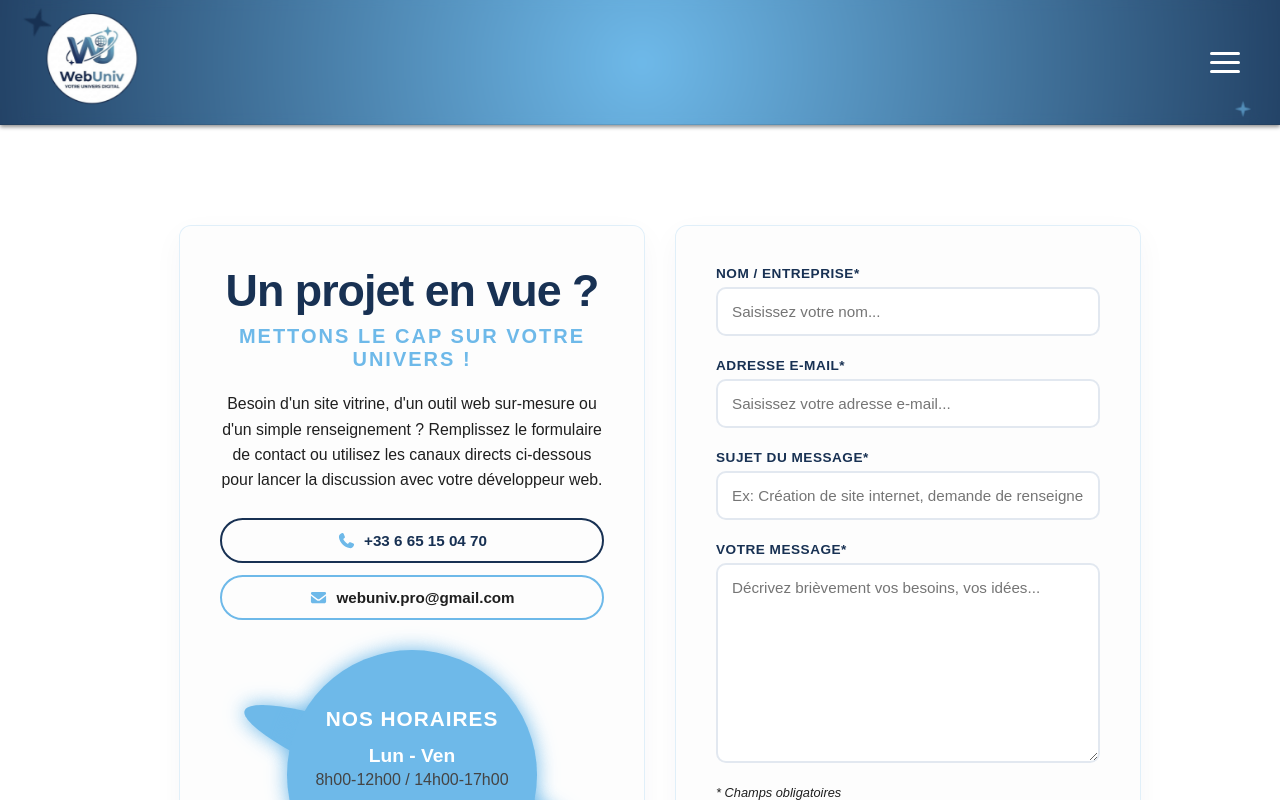
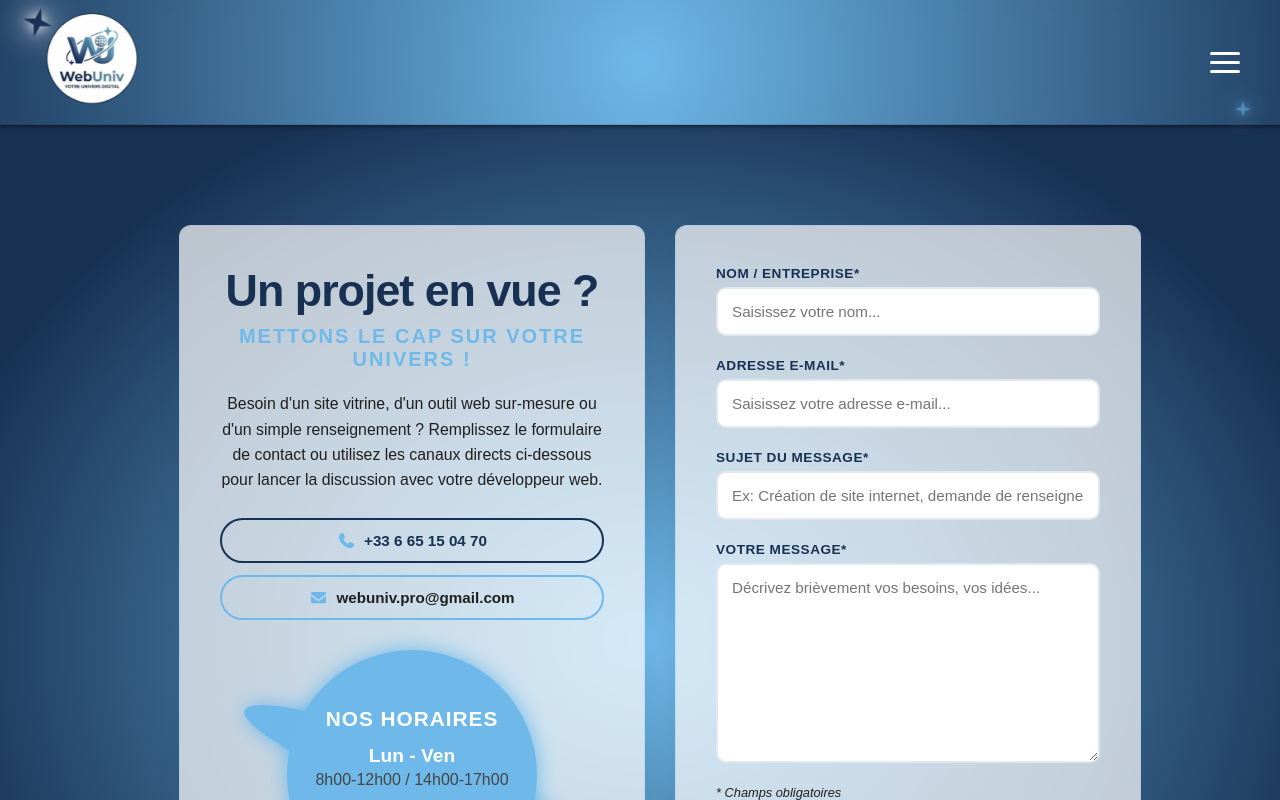
Before and after one commit to JHochart0/WebUniv, a React (Vite) app: page /contact in a window 1280 px wide. Shown: the top 800 px of the page. Built offline with nearby package versions, Linux system fonts and the light colour scheme.

Commit message:
changes on style for the global website

```diff
--- a/src/css/App.css
+++ b/src/css/App.css
@@ -38,4 +38,8 @@ body{
 .content{
     overflow : hidden;
     min-height:80vh;
+    background: radial-gradient(
+        rgba(110, 185, 233) 0%,
+        var(--color-abyssal-blue) 80% /* Une nuance un poil plus sombre pour accentuer l'effet de bord */
+    );
 }
--- a/src/css/Contact.css
+++ b/src/css/Contact.css
@@ -70,14 +70,14 @@
 
 @keyframes stellar-arc-in-right {
     0% {
-        /* Départ : bas-gauche de l'écran, déformé (scale/rotate), complètement éteint */
+
         transform: translateX(350px) translateY(350px) rotate(35deg) scale(0.8);
         opacity: 0;
         filter: blur(10px);
     }
 
     100% {
-        /* Arrivée : position finale de layout (0,0), scale 1, net */
+
         transform: translateX(0) translateY(0) rotate(0deg) scale(1);
         opacity: 1;
         filter: blur(0px);
@@ -90,7 +90,6 @@
 .contact-container {
     min-height: 110vh;
     width: 100%;
-    background-color: var(--color-white);
     color: var(--color-dark-gray);
     font-family: var(--font-main);
     display: flex;
@@ -529,27 +528,50 @@
     box-shadow: 0 0 15px rgba(110, 185, 233, 0.15);
 }
 
+
 .contact-star-left, .contact-star-right {
     position: absolute;
     top: 50%;
     z-index: 5;
+}
+
+
+.contact-star-left::before, .contact-star-right::before {
+    content: '';
+    position: absolute;
+    top: 0;
+    left: 0;
+    width: 100%;
+    height: 100%;
     clip-path: polygon(50% 0%, 61% 39%, 100% 50%, 61% 61%, 50% 100%, 39% 61%, 0% 50%, 39% 39%);
 }
 
+/* left star */
 .contact-star-left {
-    background-color: var(--color-light-blue);
     width: 38px;
     height: 38px;
     left: 0;
+    filter: drop-shadow(0 0 15px var(--color-light-blue))
+            drop-shadow(0 0 5px var(--color-light-blue));
     animation: pulseStarLeftContact 4s infinite ease-in-out;
 }
 
+.contact-star-left::before {
+    background-color: var(--color-light-blue);
+}
+
+/* right star */
 .contact-star-right {
-    background-color: var(--color-abyssal-blue);
     width: 48px;
     height: 48px;
     right: 0;
+    filter: drop-shadow(0 0 15px var(--color-white))
+            drop-shadow(0 0 5px var(--color-white));
     animation: pulseStarRightContact 4s infinite ease-in-out;
+}
+
+.contact-star-right::before {
+    background-color: var(--color-abyssal-blue);
 }
 
 /*********************************
--- a/src/css/GTC.css
+++ b/src/css/GTC.css
@@ -31,6 +31,7 @@
     font-size: 2rem;
     text-align: center;
     margin-bottom: 2rem;
+    color:var(--color-white);
 
 }
 
@@ -121,6 +122,7 @@
     margin-top: 1rem;
     text-align: center;
     font-size: 0.95rem;
+    color:var(--color-white);
 }
 
 .gtc-link a {
--- a/src/css/Header.css
+++ b/src/css/Header.css
@@ -34,33 +34,53 @@
 *********Stars decorations****
 *****************************/
 
-/* stars decoration */
 .star-decoration {
     position: absolute;
     width: 18px;
     height: 18px;
-    clip-path: polygon(50% 0%, 61% 39%, 100% 50%, 61% 61%, 50% 100%, 39% 61%, 0% 50%, 39% 39%);
     animation: pulseStar 4s infinite ease-in-out;
     pointer-events: none;
 }
 
-/*first star on the left*/
+
+.star-decoration::before {
+    content: '';
+    position: absolute;
+    top: 0;
+    left: 0;
+    width: 100%;
+    height: 100%;
+    clip-path: polygon(50% 0%, 61% 39%, 100% 50%, 61% 61%, 50% 100%, 39% 61%, 0% 50%, 39% 39%);
+}
+
+
 .star-left {
-    background-color: var(--color-abyssal-blue);
     width: 40px;
     height: 40px;
     top: 10px;
     left: -20px;
+    filter: drop-shadow(0 0 15px var(--color-white))
+            drop-shadow(0 0 5px var(--color-white));
+
 }
 
-/* second star on the right */
+.star-left::before {
+    background-color: var(--color-abyssal-blue);
+}
+
+
 .star-right {
-    background-color: var(--color-light-blue);
     animation-delay: 1.5s;
     width: 30px;
     height: 30px;
     bottom: 10px;
     right: -20px;
+    filter: drop-shadow(0 0 15px var(--color-light-blue))
+            drop-shadow(0 0 5px var(--color-light-blue));
+}
+
+.star-right::before {
+    background-color: var(--color-light-blue);
 }
 
 /**************************
--- a/src/css/Home.css
+++ b/src/css/Home.css
@@ -74,6 +74,7 @@
     flex-direction: column;
     align-items: center;
     margin: 0 auto;
+    padding-bottom:100px;
     line-height: 1.6;
     color: var(--color-dark-gray);
     font-family: var(--font-main);
@@ -89,9 +90,6 @@
     box-shadow: 0 2px 4px rgba(0, 0, 0, 0.445);
     border-bottom: 1px solid rgba(31, 31, 31, 0.1);
     text-align: center;
-}
-
-.home-banner-wrapper{
     width:100%;
     height:100%;
     background: url('../assets/img/WebUniv_fond_couverture.png') no-repeat center center;
@@ -101,8 +99,11 @@
     flex-direction: column;
     justify-content: flex-start;
     align-items: center;
+
     padding-top: 20px;
     padding-bottom:40px;
+
+    margin-bottom:50px;
 }
 
 /*home banner logo*/
--- a/src/css/Legal.css
+++ b/src/css/Legal.css
@@ -33,6 +33,7 @@
     font-size: 2rem;
     text-align: center;
     margin-bottom: 2rem;
+    color:var(--color-white);
 }
 
 /*********************************
--- a/src/css/NotFound404.css
+++ b/src/css/NotFound404.css
@@ -28,8 +28,7 @@
 *********notfound container ******
 *********************************/
 .notfound-container {
-    min-height: 70vh;
-    background-color: var(--color-white);
+    min-height: 100vh;
     color: var(--color-dark-gray);
     font-family: var(--font-main);
     display: flex;
@@ -148,23 +147,48 @@
     box-shadow: 0 0 15px rgba(110, 185, 233, 0.15);
 }
 
+/* Base commune pour les conteneurs d'étoiles (gèrent la lueur) */
 .notfound-star1, .notfound-star2 {
     position: absolute;
     top: 50%;
     z-index: 5;
+}
+
+/* Pseudo-élément commun (gère la forme de l'étoile) */
+.notfound-star1::before, .notfound-star2::before {
+    content: '';
+    position: absolute;
+    top: 0;
+    left: 0;
+    width: 100%;
+    height: 100%;
     clip-path: polygon(50% 0%, 61% 39%, 100% 50%, 61% 61%, 50% 100%, 39% 61%, 0% 50%, 39% 39%);
 }
 
+/* Étoile 1 (Sombre - Halo blanc pour le contraste) */
 .notfound-star1 {
-    background-color: var(--color-abyssal-blue);
-    width: 38px; height: 38px; left: 0;
+    width: 38px;
+    height: 38px;
+    left: 0;
+    filter: drop-shadow(0 0 15px var(--color-white))
+            drop-shadow(0 0 5px var(--color-white));
     animation: pulseStarLeft404 4s infinite ease-in-out;
 }
+.notfound-star1::before {
+    background-color: var(--color-abyssal-blue);
+}
 
+/* Étoile 2 (Claire - Halo bleu clair) */
 .notfound-star2 {
+    width: 28px;
+    height: 28px;
+    right: 0;
+    filter: drop-shadow(0 0 15px var(--color-light-blue))
+            drop-shadow(0 0 5px var(--color-light-blue));
+    animation: pulseStarRight404 4s infinite ease-in-out;
+}
+.notfound-star2::before {
     background-color: var(--color-light-blue);
-    width: 28px; height: 28px; right: 0;
-    animation: pulseStarRight404 4s infinite ease-in-out;
 }
 
 
--- a/src/css/Services.css
+++ b/src/css/Services.css
@@ -20,6 +20,6 @@
     margin: 0 auto;
     padding: 2rem 1rem;
     line-height: 1.6;
-    color: var(--color-dark-gray);
+    color: var(--color-white);
     font-family: var(--font-main);
 }
--- a/src/pages/Home.jsx
+++ b/src/pages/Home.jsx
@@ -37,8 +37,8 @@ function Home() {
         <div className="home-container">
 
             {/* HOME BANNER */}
-            <div className="home-banner ">
-                <div className="home-banner-wrapper horizon-rise-animation">
+            <div className="home-banner horizon-rise-animation">
+
                     <div className="home-banner-logo">
                         <img src={logoBright} alt="Logo WebUniv Simple Brillant" className="home-banner-logo-simple" />
                         <img src={logoNameBright} alt="Logo WebUniv Nom Brillant" className="home-banner-logo-name" />
@@ -48,7 +48,6 @@ function Home() {
                         <h2>De la création de votre vitrine numérique à l'application web complexe, WebUniv vous accompagne de bout en bout pour concevoir et structurer votre propre monde digital personnalisé.</h2>
                         <h3>Propulsez votre présence en ligne grâce à notre expertise en conception et développement web !</h3>
                     </div>
-                </div>
 
             </div>
 
```
